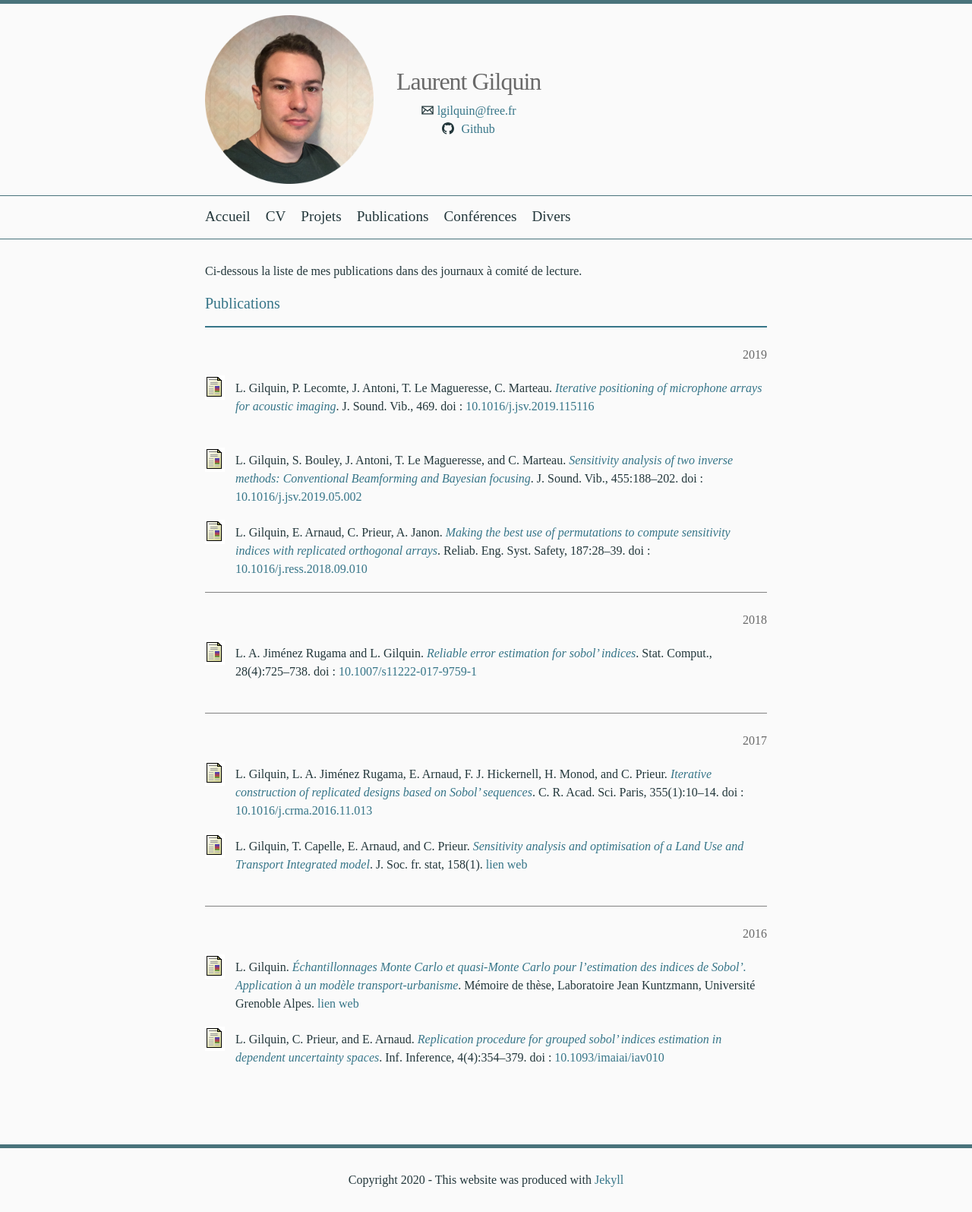
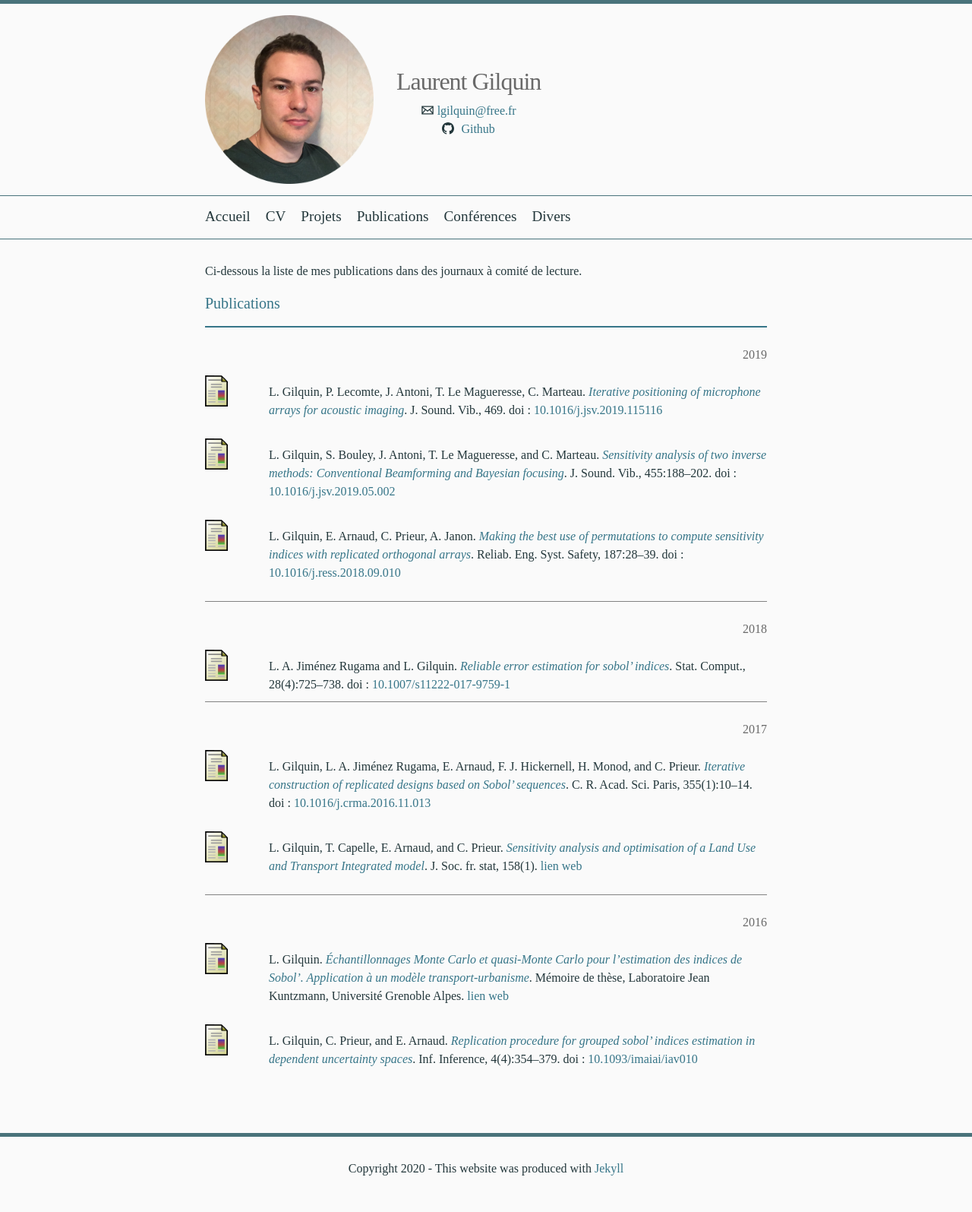
Before and after one commit to Gilquin/Gilquin.github.io, a Jekyll site: the page built from docs/publications.markdown, in a window 1280 px wide. Shown: the whole page at 76% size. Built offline with Jekyll 4.4.1, drawn with Linux system fonts in a browser that asks for light colours; some web fonts are replaced.

Commit message:
changed list bullet handling

```diff
--- a/docs/_sass/minima/_base.scss
+++ b/docs/_sass/minima/_base.scss
@@ -14,21 +14,18 @@ dl, dd, ol, ul, figure {
  */
 .publi-list {
   ul {
-    list-style: none; /* Remove HTML bullets */
+    list-style-image: None; /* Remove HTML bullets */
     padding: 0;
     margin: 0;
   }
   li {
-    background: url('../assets/images/icon-article.png') no-repeat left top;
-    height: 90px;
-    @include media-query($on-laptop) {
-      height: 140px;
-    }
-    @include media-query($on-mobile) {
-      height: 180px;
-    }
-    padding-left: 40px;
-    padding-top: 5px;
+     margin: 0;
+     padding: 10px 0 10px 84px;
+     list-style: none;
+     background-image: url('../assets/images/icon-article.png');
+     background-repeat: no-repeat;
+     background-position: left top;
+     background-size: 30px;
   }
 }
 
```
Also changed, not shown: docs/assets/images/icon-article.png.
